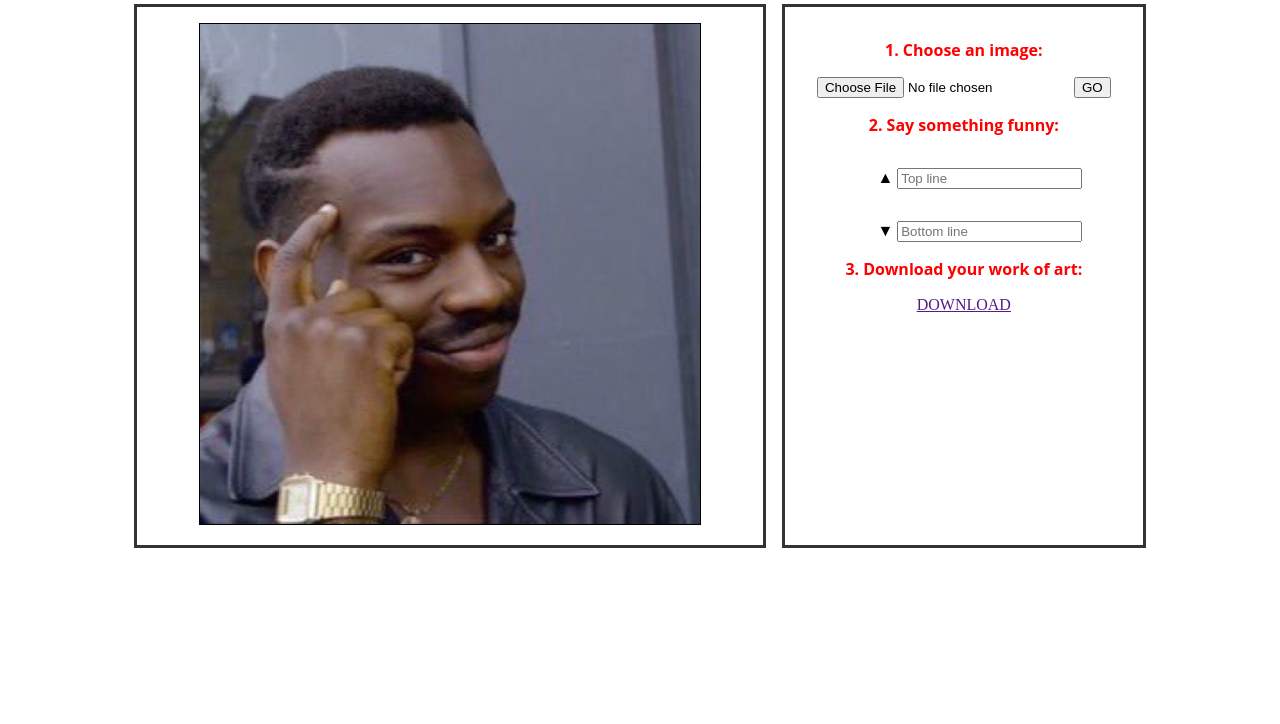
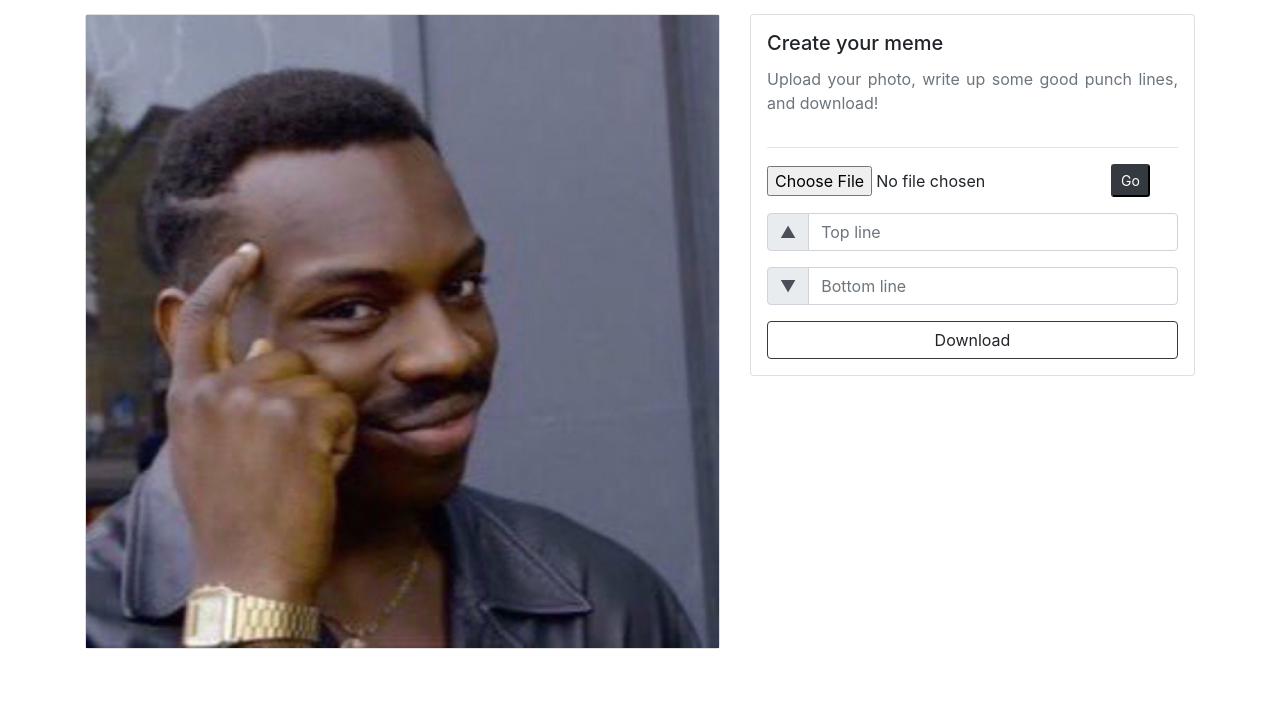
Before and after one commit to rrriki/meme-canvas, a website: page public/index.html in a window 1280 px wide. Shown: the part 76-800 px from the top of the page. Drawn offline with nearby package versions, Linux system fonts and the light colour scheme; files whose address does not match are found by name.

Commit message:
Improve frontend

```diff
--- a/package.json
+++ b/package.json
@@ -1,6 +1,6 @@
 {
   "name": "meme-canvas",
-  "version": "1.0.0",
+  "version": "1.1.0",
   "description": "Simple meme generator using Canvas",
   "main": "server.js",
   "scripts": {
--- a/public/css/index.css
+++ b/public/css/index.css
@@ -2,44 +2,8 @@ h1{
     font-family: 'Helvetica Neue', sans-serif;
     letter-spacing: 5px;
     text-align: center;
-    color: #333333;
-
 }
 
-p {
-    font-family: 'Open Sans', serif;
-    font-weight: bold;
-    text-align: center;
-    color: red;
+a:hover{
+    color:white !important;
 }
-
-canvas {
-    border: 1px solid black;
-    margin: 16px;
-}
-
-.input {
-    float: left;
-    margin: 16px;
-    width: 100%;
-}
-.container {
-    display: flex;
-    margin-left: 10%;
-    margin-right: 10%;
-}
-
-.canvas {
-    width: 90%;
-    text-align: center;
-    border: 3px solid #333333;
-}
-
-.control {
-    position: relative;
-    flex-grow: 1;
-    text-align: center;
-    margin-left: 16px;
-    padding: 16px;
-    border: 3px solid #333333;
-}
--- a/public/index.html
+++ b/public/index.html
@@ -6,39 +6,61 @@
     <meta name="viewport" content="width=device-width, initial-scale=1.0">
     <meta http-equiv="X-UA-Compatible" content="ie=edge">
     <link rel="stylesheet" type="text/css" href="css/index.css">
+    <link rel="stylesheet" href="https://stackpath.bootstrapcdn.com/bootstrap/4.3.1/css/bootstrap.min.css"
+        integrity="sha384-ggOyR0iXCbMQv3Xipma34MD+dH/1fQ784/j6cY/iJTQUOhcWr7x9JvoRxT2MZw1T" crossorigin="anonymous">
     <script type="text/javascript" src="js/index.js"></script>
     <title>MEME Generator</title>
 </head>
 
 <body>
-
-    <h1>MEME MAKER</h1>
-
     <div class="container">
 
-        <div class="canvas">
-            <canvas id="canvas" width="500" height="500"></canvas>
-        </div>
-        <div class="control">
-            <p>1. Choose an image:</p>
-            <form id="form" enctype="multipart/form-data">
-                <input id="file" type="file" name="file">
-                <input id="submit" type="submit" value="GO">
-            </form>
-            <p>2. Say something funny:</p>
-            <div class="input">
-                <label for="top">&#9650;</label>
-                <input id="top" type="text" placeholder="Top line">
+        <nav class="navbar navbar-expand-lg navbar-dark bg-dark border text-white mb-3">
+            <h1>Meme Maker</h1>
+        </nav>
+
+        <div class="row">
+            <div class="col-7">
+                <div class="card">
+                    <canvas id="canvas" height="500" width="500"></canvas>
+                </div>
             </div>
 
-            <div class="input">
-                <label for="bottom"> &#9660;</label>
-                <input id="bottom" type="text" placeholder="Bottom line">
+            <div class="col-5">
+                <div class="card p-3">
+                    <h5 class="card-title">Create your meme</h5>
+                    <p class="text-justify text-muted">
+                        Upload your photo, write up some good punch lines, and download!
+                    </p>
+
+                    <hr>
+
+                    <div class="form-inline mb-3">
+                        <form id="form" class="form-group" enctype="multipart/form-data">
+                            <input id="file" type="file" name="file">
+                            <button id="submit" class="btn-sm btn-dark" type="submit" value="upload">Go</button>
+                        </form>
+                    </div>
+
+                    <div class="input-group mb-3">
+                        <div class="input-group-prepend">
+                            <span class="input-group-text">&#9650</span>
+                        </div>
+                        <input id="top" type="text" class="form-control" placeholder="Top line" aria-label="Top line">
+                    </div>
+
+                    <div class="input-group mb-3">
+                        <div class="input-group-prepend">
+                            <span class="input-group-text">&#9660</span>
+                        </div>
+                        <input id="bottom" type="text" class="form-control" placeholder="Bottom line"
+                            aria-label="Bottom line">
+                    </div>
+
+                    <a id="download" class="btn btn-outline-dark" mb-3">Download</a>
+                </div>
             </div>
-            <p>3. Download your work of art:</p>
-            <a id="download" href="">DOWNLOAD</a>
         </div>
     </div>
 </body>
-
 </html>
--- a/public/js/index.js
+++ b/public/js/index.js
@@ -1,19 +1,19 @@
 document.addEventListener('DOMContentLoaded', function () {
 
     // Reference the canvas context used for drawing.
-    var canvas = document.getElementById('canvas');
-    var context = canvas.getContext('2d');
-    var image;
-    var top = "", bottom = "";
-    var filename = 'meme.jpg';
+    const canvas = document.getElementById('canvas');
+    const context = canvas.getContext('2d');
+    let image;
+    let top = "", bottom = "";
+    let filename = 'meme.jpg';
 
     // Prepare DOM
-    var topInput = document.getElementById('top');
+    const topInput = document.getElementById('top');
     topInput.oninput = textWatcher;
-    var bottomInput = document.getElementById('bottom');
+    const bottomInput = document.getElementById('bottom');
     bottomInput.oninput = textWatcher;
 
-    var form = document.getElementById('form');
+    const form = document.getElementById('form');
     form.addEventListener('submit', function (event) {
         // Don't redirect
         event.preventDefault();
@@ -25,13 +25,13 @@ document.addEventListener('DOMContentLoaded', function () {
         bottom = '';
     });
 
-    var submitButton = document.getElementById('submit');
+    const submitButton = document.getElementById('submit');
     submitButton.addEventListener('click', function () {
-        var formData = new FormData(document.getElementById("form"));
+        const formData = new FormData(document.getElementById("form"));
         uploadImage(formData, false);
     });
 
-    var downloadLink = document.getElementById('download');
+    const downloadLink = document.getElementById('download');
     downloadLink.addEventListener('click', function () {
         downloadImage(this);
     }, false);
@@ -40,16 +40,17 @@ document.addEventListener('DOMContentLoaded', function () {
     /** Displays the image on the Canvas **/
     function drawImage() {
         console.log('Image loaded');
+        canvas.width = canvas.width
         context.drawImage(image, 0, 0, canvas.width, canvas.height);
     }
 
     /**Hidden function that inverts the colors for negative effect **/
     function invertColors() {
-        var imageData = context.getImageData(0, 0, canvas.width, canvas.height);
+        const imageData = context.getImageData(0, 0, canvas.width, canvas.height);
         // Red, Green, Blue & Alpha
-        var numPixels = imageData.data.length / 4;
+        const numPixels = imageData.data.length / 4;
 
-        for (var i = 0; i < numPixels; i++) {
+        for (const i = 0; i < numPixels; i++) {
             // Complementary colors
             imageData.data[i * 4 + 0] = 255 - imageData.data[i * 4 + 0];   //Red
             imageData.data[i * 4 + 1] = 255 - imageData.data[i * 4 + 1];   //Green
@@ -73,7 +74,7 @@ document.addEventListener('DOMContentLoaded', function () {
     function uploadImage(formData, silent) {
         console.log('Uploading image to Server');
         // Create request with the form data
-        var xhr = new XMLHttpRequest();
+        const xhr = new XMLHttpRequest();
 
         xhr.open('POST', '/upload', true);
         // Response handler
@@ -82,6 +83,7 @@ document.addEventListener('DOMContentLoaded', function () {
             if (silent != true) {
                 filename = event.target.response;
                 getImage(event.target.response);
+                downloadLink.disabled = false;
             }
         };
         // Make request
@@ -102,7 +104,7 @@ document.addEventListener('DOMContentLoaded', function () {
         link.download = filename;
         // Upload a copy to the server
         canvas.toBlob(function (blob) {
-            var formdata = new FormData();
+            const formdata = new FormData();
             formdata.set('file', blob, filename);
             uploadImage(formdata, true);
         })
@@ -110,9 +112,9 @@ document.addEventListener('DOMContentLoaded', function () {
 
     /** Listens for typing on input boxes **/
     function textWatcher(event) {
-        var id = event.target.id;
-        var text = event.target.value;
-        // Assign the text to the correct variable
+        const id = event.target.id;
+        const text = event.target.value;
+        // Assign the text to the correct constiable
         if (id == "top") {
             top = text;
         } else {
@@ -124,7 +126,7 @@ document.addEventListener('DOMContentLoaded', function () {
 
     /** Draws the image and text into meme  **/
     function drawMeme(top, bottom) {
-        drawImage(); // Uses the global image variable
+        drawImage(); // Uses the global image constiable
         drawText(top, canvas.width / 2, 50);
         drawText(bottom, canvas.width / 2, 490);
     }
```
Also changed, not shown: server.js (+23 -24 lines), 2 other files.
